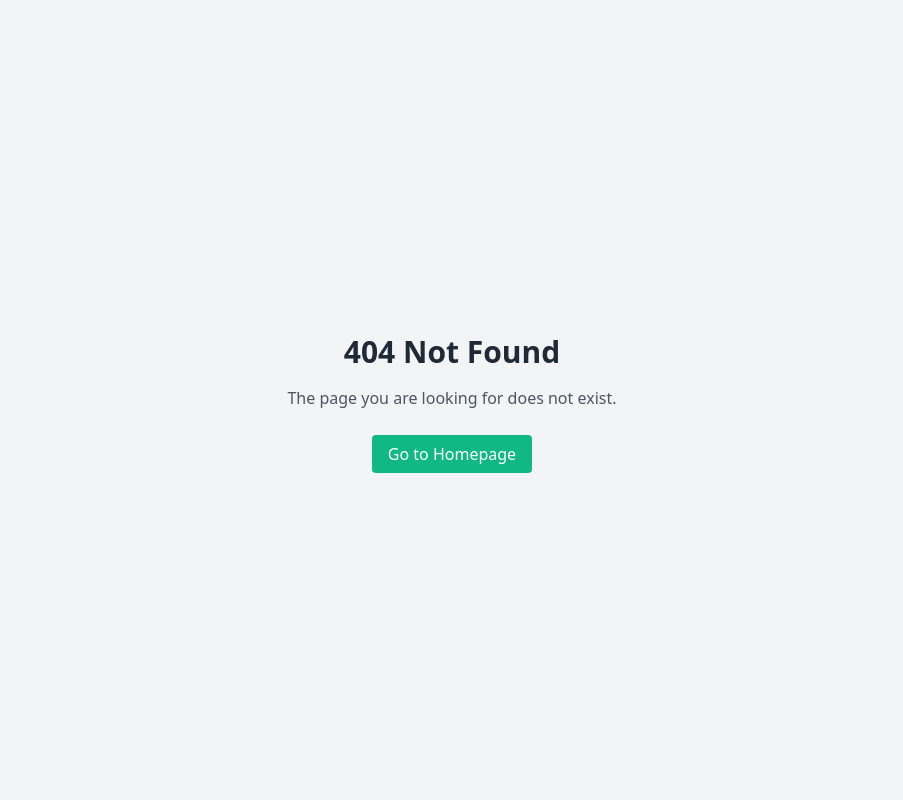
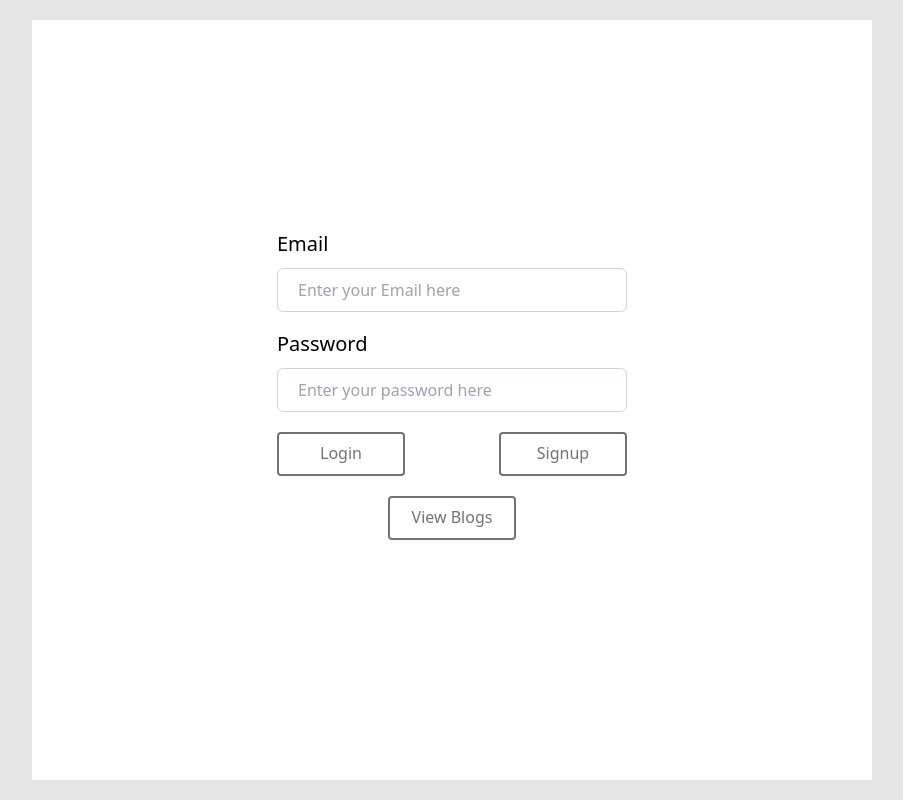
Before and after one commit to Faizanabid1998/BlogPost, a Vue app: page /auth in a window 1280 px wide. Before the commit this address had no page. Shown: the whole page, without its empty margins (188-1091 px from the left). Built offline with nearby package versions, Linux system fonts and the light colour scheme.

Commit message:
auth changes

```diff
--- /dev/null
+++ b/src/auth.js
@@ -0,0 +1,14 @@
+import { createStore } from 'vuex';
+
+const store = createStore({
+  state: {
+    token: null, // Initial token value is null
+  },
+  mutations: {
+    setToken(state, token) {
+      state.token = token;
+    },
+  },
+});
+
+export default store;
--- a/src/components/pages/AddEdit.vue
+++ b/src/components/pages/AddEdit.vue
@@ -104,9 +104,10 @@
 </template>
 
 <script>
-import { ref } from "vue";
+import { ref,computed,onMounted } from "vue";
 import axios from "axios";
 import { useRouter } from "vue-router";
+import { useStore } from "vuex"
 
 export default {
   setup() {
@@ -116,6 +117,8 @@ export default {
     const author = ref("");
     const category = ref("");
     const image = ref("");
+    const store = useStore();
+    const isLoggedIn = computed(() => !!store.state.token);
 
     const submitForm = async (event) => {
       event.preventDefault();
@@ -181,6 +184,13 @@ export default {
         throw new Error("Failed to save data");
       }
     }
+    onMounted(() => {
+      if (!isLoggedIn.value) {
+        // If not logged in, redirect the user to the login page
+        router.replace("/auth");
+        return;
+      }
+    });
 
     return {
       title,
@@ -192,6 +202,7 @@ export default {
       exit,
       image,
       handleImageUpload,
+      isLoggedIn
     };
   },
 };
--- a/src/components/pages/AllPosts.vue
+++ b/src/components/pages/AllPosts.vue
@@ -1,9 +1,10 @@
 <template>
-  <div>
+  <div v-if="isLoggedIn">
     <div v-if="loading">
       Loading...
       <spin-loader></spin-loader>
     </div>
+
 
     <div v-else class="bg-neutral-200">
       <div
@@ -52,19 +53,23 @@
             bgClass="bg-neutral-500"
           ></the-button>
         </div>
+
       </div>
     </div>
   </div>
 </template>
 <script>
-import { ref, onMounted } from "vue";
+import { ref, onMounted,computed } from "vue";
 import axios from "axios";
 import { useRouter } from "vue-router";
+import { useStore } from "vuex"
 export default {
   setup() {
     const blogs = ref([]);
     const router = useRouter();
     const loading = ref(false);
+    const store = useStore();
+    const isLoggedIn = computed(() => !!store.state.token);
     const add = () => {
       router.replace("/add");
     };
@@ -87,6 +92,11 @@ export default {
         });
     };
     onMounted(() => {
+      if (!isLoggedIn.value) {
+        // If not logged in, redirect the user to the login page
+        router.replace("/auth");
+        return;
+      }
       loading.value = true;
       axios
         .get("https://blog-app-8cfe3-default-rtdb.firebaseio.com/blogs.json")
@@ -105,7 +115,7 @@ export default {
           loading.value = false;
         });
     });
-    return { blogs, handleEdit, handleDelete, add, loading };
+    return { blogs, handleEdit, handleDelete, add, loading,isLoggedIn };
   },
 };
 </script>
--- /dev/null
+++ b/src/components/pages/UserAuth.vue
@@ -0,0 +1,167 @@
+<template>
+  <div class="bg-neutral-200">
+    <div
+      class="flex flex-col items-center justify center w-full h-screen absolute bg-neutral-200"
+    >
+      <div
+        class="flex flex-col items-center mt-5 mb-5 bg-white sm:w-[840px] w-[340px] sm:h-[1214px] h-[2814px] overflow-y-auto scrollbar-hidden sm:px-3 px-5 pt-5 sm:pb-12 pb-12 justify-center"
+      >
+        <form action="">
+          <div
+            class="flex flex-col items-start gap-3 w-[300px] h-[78px] sm:w-auto sm:h-auto"
+          >
+            <h1 class="font-normal text-xl leading-6">Email</h1>
+            <input
+              class="py-3 px-5 gap-3 w-[300px] sm:w-[350px] h-11 box-border bg-white border border-gray-300 rounded-md"
+              type="email"
+              placeholder="Enter your Email here"
+              v-model.trim="email"
+            />
+          </div>
+          <div
+            class="flex flex-col items-start gap-3 w-[300px] h-[78px] sm:w-auto sm:h-auto mt-5"
+          >
+            <h1 class="font-normal text-xl leading-6">Password</h1>
+            <input
+              class="py-3 px-5 gap-3 w-[300px] sm:w-[350px] h-11 box-border bg-white border border-gray-300 rounded-md"
+              type="password"
+              placeholder="Enter your password here"
+              v-model.trim="password"
+              autocomplete="current-password"
+            />
+          </div>
+          <div
+            class="sm:w-[350px] w-[300px] h-11 flex flex-row justify-between mt-5"
+          >
+            <div>
+              <the-button
+                buttonText="Login"
+                bgClass="bg-white"
+                textClass="text-neutral-500"
+                borderColor="border-neutral-500"
+                @click="handleLogin"
+              ></the-button>
+            </div>
+            <div>
+              <the-button
+                buttonText="Signup"
+                textClass="text-neutral-500"
+                bgClass="bg-white"
+                borderColor="border-neutral-500"
+                @click="submitForm"
+              ></the-button>
+            </div>
+          </div>
+          <div class="flex justify-center items-center mt-5">
+              <the-button
+                buttonText="View Blogs"
+                textClass="text-neutral-500"
+                bgClass="bg-white"
+                borderColor="border-neutral-500"
+                @click="viewBlogs"
+              ></the-button>
+            </div>
+        </form>
+      </div>
+    </div>
+  </div>
+</template>
+
+<script>
+import { ref } from "vue";
+import axios from "axios";
+import { useStore } from "vuex";
+import { useRouter } from "vue-router";
+export default {
+  setup() {
+    const email = ref("");
+    const password = ref("");
+    const store = useStore();
+    const router = useRouter();
+    // const isValid=ref(true)
+
+    const submitForm = async (event) => {
+      event.preventDefault();
+      if (email.value === "" || password.value === "") {
+        event.preventDefault();
+        return alert("Some of the fields are not filled correctly!");
+      }
+      try {
+        await saveData();
+        router.replace("/")
+        console.log("data sent");
+      } catch (error) {
+        console.error(error);
+        alert("An error occurred. Please try again later.");
+      }
+    };
+
+    async function saveData() {
+      try {
+        const response = await axios.post(
+          `https://identitytoolkit.googleapis.com/v1/accounts:signUp?key=AIzaSyC8MKmoDLzq0FzqvK5VQgGaekhXDgyKGcE`,
+          {
+            email: email.value,
+            password: password.value,
+            returnSecureToken: true,
+          }
+        );
+        if (response.status !== 200) {
+          throw new Error("Signup request failed");
+        }
+        console.log(response.data);
+        alert("Signup successful!");
+        await login();
+      } catch (error) {
+        console.error(error.response.data);
+        alert("An error occurred during signup.");
+      }
+    }
+    const handleLogin = async (event) => {
+      event.preventDefault();
+      if (email.value === "" || password.value === "") {
+        event.preventDefault();
+        return alert("Some of the fields are not filled correctly!");
+      }
+      try {
+        await login();
+        router.replace("/")
+      } catch (error) {
+        console.error(error);
+        alert("An error occurred. Please try again later.");
+      }
+    };
+    async function login() {
+      try {
+        const response = await axios.post(
+          `https://identitytoolkit.googleapis.com/v1/accounts:signInWithPassword?key=AIzaSyC8MKmoDLzq0FzqvK5VQgGaekhXDgyKGcE`,
+          {
+            email: email.value,
+            password: password.value,
+            returnSecureToken: true,
+          }
+        );
+        if (response.status === 200) {
+          const userData = {
+            email: response.data.email,
+            idToken: response.data.idToken,
+            expiresIn: response.data.expiresIn,
+          };
+          store.commit("setToken", userData.idToken);
+          console.log(userData);
+          alert("Login successful!");
+        } else {
+          throw new Error("Login request failed");
+        }
+      } catch (error) {
+        console.error(error);
+        alert("An error occurred during login.");
+      }
+    }
+    const viewBlogs=()=>{
+      router.replace("/blogs")
+    }
+    return { submitForm, email, password, saveData, handleLogin, login,viewBlogs };
+  },
+};
+</script>
--- a/src/components/pages/WelcomePage.vue
+++ b/src/components/pages/WelcomePage.vue
@@ -7,18 +7,24 @@
       <div
         class="flex justify-center sm:space-x-4 flex-col sm:flex-row items-center space-y-5 sm:space-y-0"
       >
-        <button
-          @click="management"
-          class="bg-blue-500 hover:bg-blue-600 text-white px-4 py-2 rounded w-48"
-        >
-          Management Section
-        </button>
-        <button
-          @click="blogs"
-          class="bg-green-500 hover:bg-green-600 text-white px-4 py-2 rounded w-48"
-        >
-          All Blogs
-        </button>
+      <div>
+              <the-button
+                buttonText="Management"
+                bgClass="bg-neutral-500"
+                textClass="text-white"
+                borderColor="border-neutral-500"
+                @click="management"
+              ></the-button>
+            </div>
+            <div>
+              <the-button
+                buttonText="Blogs"
+                textClass="text-neutral-500"
+                bgClass="bg-white"
+                borderColor="border-neutral-500"
+                @click="blogs"
+              ></the-button>
+            </div>
       </div>
     </div>
   </div>
--- a/src/main.js
+++ b/src/main.js
@@ -1,6 +1,7 @@
 import { createApp } from "vue";
 import App from "./App.vue";
 import "@/assets/main.css";
+import store from './auth';
 import router from "./router";
 import TheButton from "./components/ui/TheButton.vue";
 import NavBar from "./components/ui/NavBar";
@@ -22,4 +23,5 @@ app.component("spin-loader", SpinLoader);
 app.component("the-blog", TheBlog);
 
 app.use(router);
+app.use(store)
 app.mount("#app");
--- a/src/router.js
+++ b/src/router.js
@@ -6,6 +6,7 @@ import AddEdit from "./components/pages/AddEdit.vue";
 import EditBlog from "./components/pages/EditBlog.vue";
 import WelcomePage from "./components/pages/WelcomePage"
 import NotFound from "./components/pages/NotFound.vue"
+import UserAuth from "./components/pages/UserAuth.vue"
 const router = createRouter({
   history: createWebHistory(),
   routes: [
@@ -16,6 +17,7 @@ const router = createRouter({
     { path: "/edit/:id", component: EditBlog },
     { path: "/add", component: AddEdit },
     { path: "/:catchAll(.*)", component: NotFound },
+    {path:"/auth",component:UserAuth}
   ],
 });
 
```
